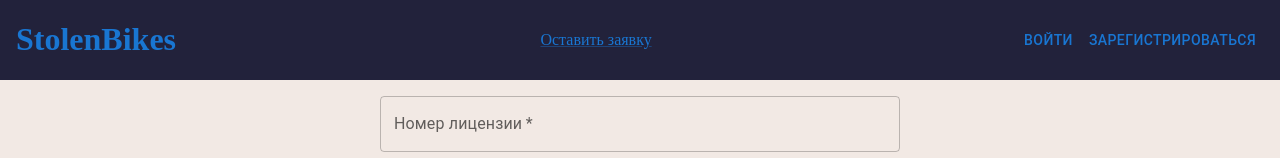
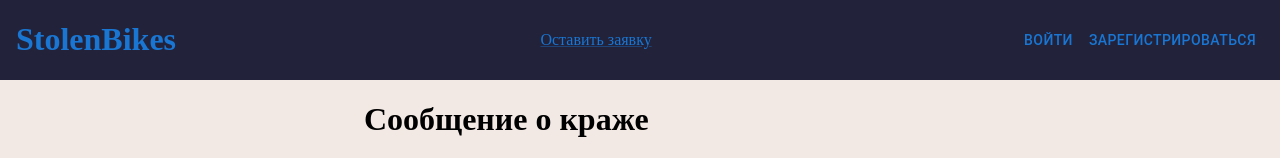
Before and after one commit to slowsleep/stolen-bikes, a React (Vite) app: page /create-case in a window 1280 px wide. Shown: the top 158 px of the page. Built offline with nearby package versions, Linux system fonts and the light colour scheme.

Commit message:
Add form title for createCase

```diff
--- a/src/pages/CreateCase.jsx
+++ b/src/pages/CreateCase.jsx
@@ -16,6 +16,7 @@ import { DatePicker } from "@mui/x-date-pickers/DatePicker";
 const CreateCase = () => {
     return (
         <div>
+            <h1>Сообщение о краже</h1>
             <form
                 style={{
                     display: "flex",
```
